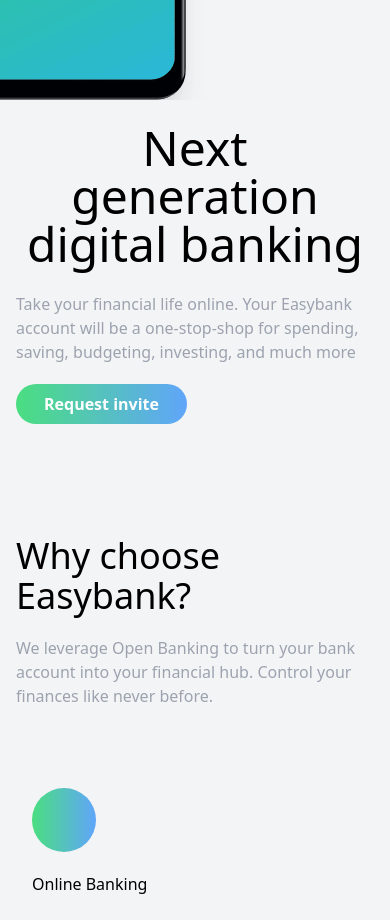
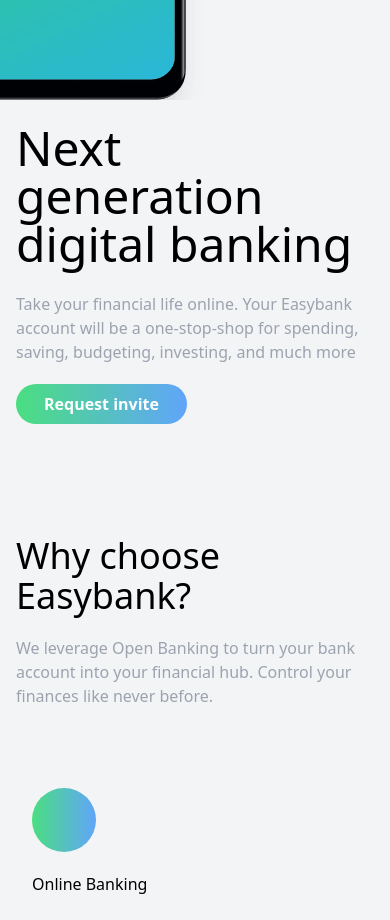
Before and after one commit to Mhando-Z/EasyBank, a React (Create React App) app: page / in a window 390 px wide. Shown: the part 880-1800 px from the top of the page. Built offline with nearby package versions, Linux system fonts and the light colour scheme; a web font is replaced by a local one.

Commit message:
Phase two

```diff
--- a/src/Components/HeroSect.jsx
+++ b/src/Components/HeroSect.jsx
@@ -105,12 +105,12 @@
         ></div>
       </motion.div>
       {/* second section */}
-      <div className=" bg-gray-100 lg:h-[700px] md:h-[1200px]">
+      <div className=" bg-gray-100 lg:h-[700px] h-[1300px] md:h-[1200px]">
         <div className="flex flex-col px-4 md:container md:mx-auto md:px-0">
           {/* mobile view */}
-          <motion.div className="flex flex-col max-w-lg mt-56 md:mt-20 lg:hidden gap-y-3 ">
-            <h1 className="max-w-md text-5xl font-thin text-center lg:text-6xl md:text-left">
-              Next generation digital banking{" "}
+          <motion.div className="flex flex-col mt-56 md:max-w-lg md:mt-20 lg:hidden gap-y-3 ">
+            <h1 className="max-w-md text-5xl font-thin lg:text-6xl md:text-left">
+              Next generation digital banking
             </h1>
             {/* paragraph */}
             <p className="max-w-md mt-3 mb-2 text-gray-400">
```
